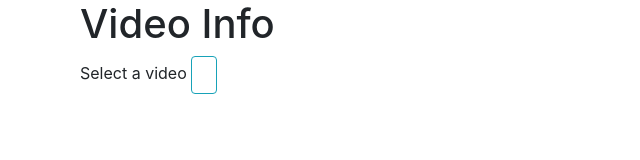
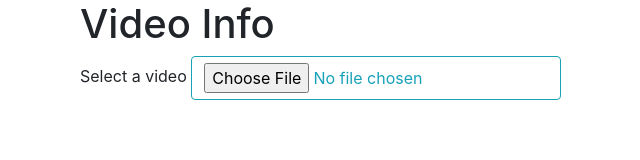
Before and after one commit to ghigbie/electron-video-info-app, an Electron app: page index.html in a window 1280 px wide. Shown: the whole page, without its empty margins (5-645 px from the left). Drawn offline with Linux system fonts and the light colour scheme.

Commit message:
Modify styles

```diff
--- a/index.html
+++ b/index.html
@@ -7,7 +7,7 @@
         <form>
             <div>
                 <lable>Select a video</lable>
-                <input type="button" class="btn btn-outline-info" type="file" access="video/*">
+                <input class="btn btn-outline-info" type="file" access="video/*">
             </div>
         </form>
     </div>
```
